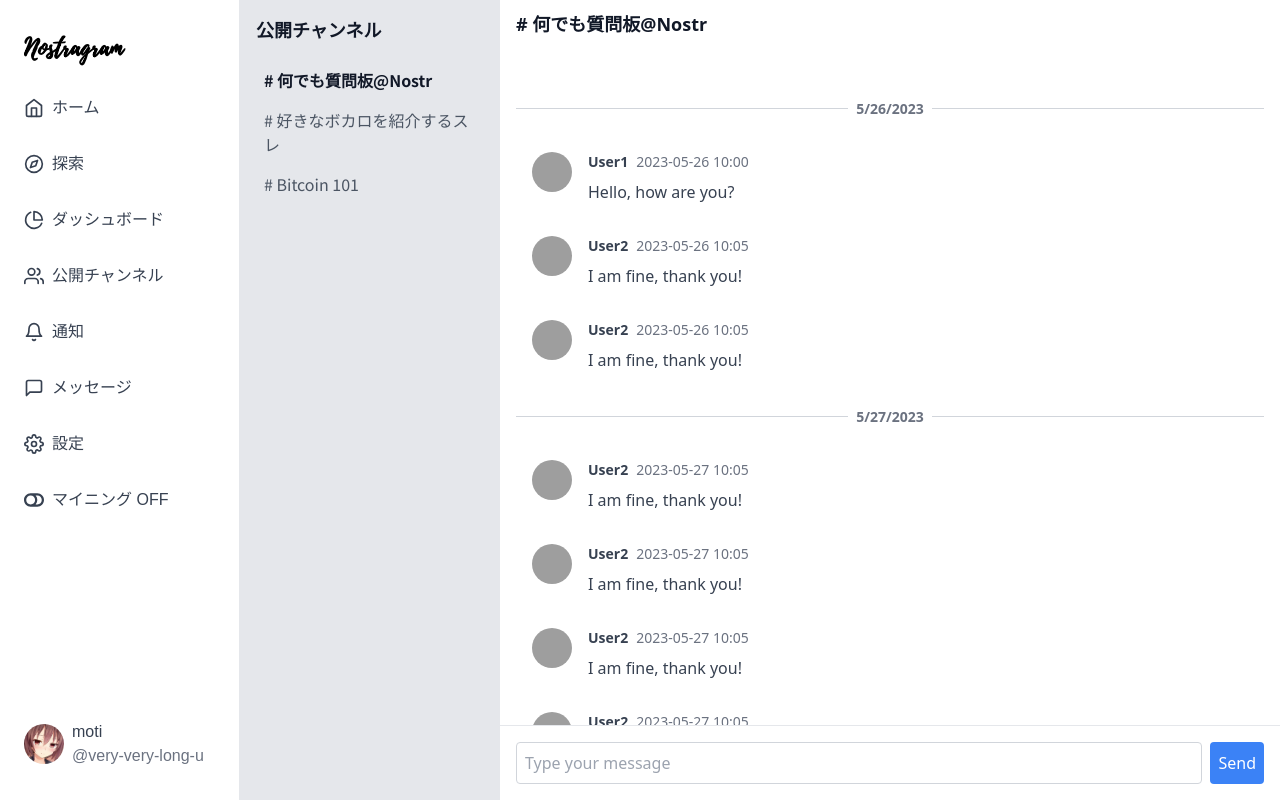
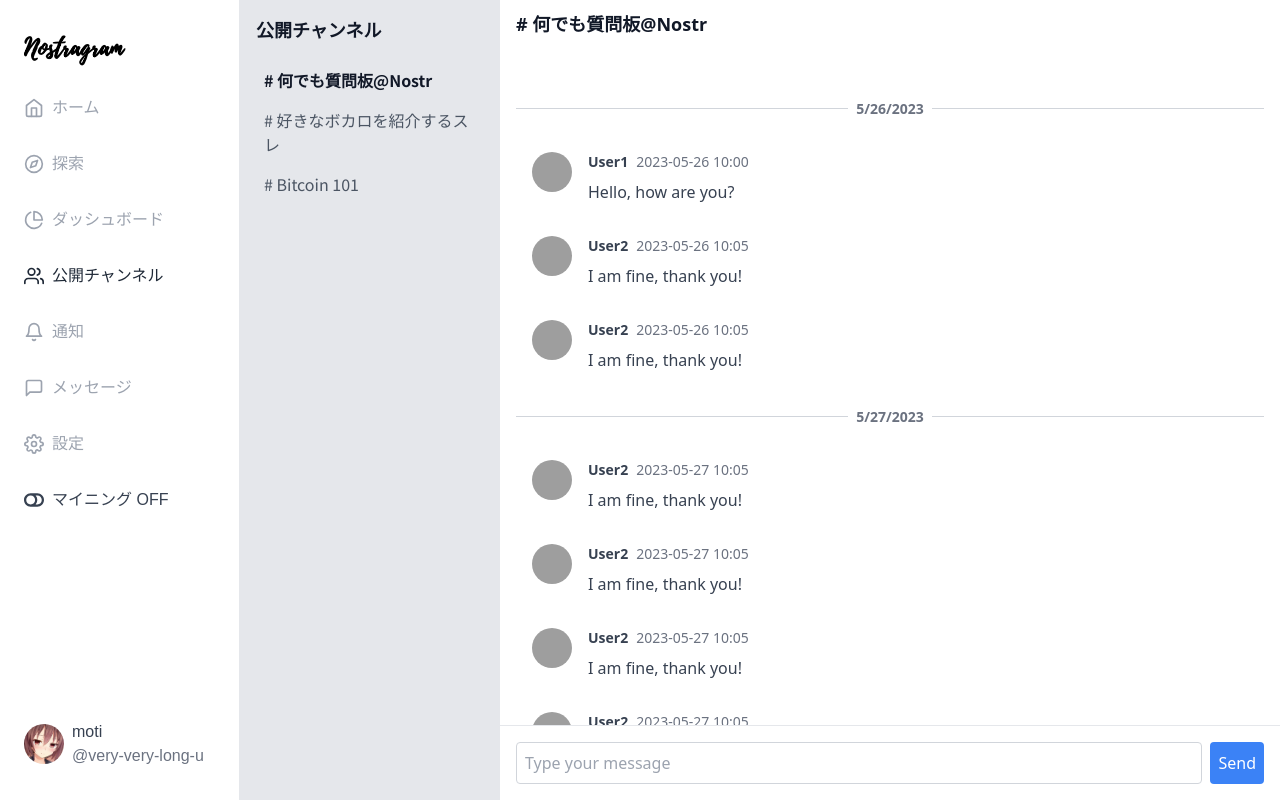
Before and after one commit to motxx/nostr-webclient, a React (Create React App) app: page /public-channel in a window 1280 px wide. Built offline with nearby package versions, Linux system fonts and the light colour scheme; grey boxes are pictures that could not be loaded; a web font is replaced by a local one.

Commit message:
feat: 選択中のナビゲーション項目を強調する

```diff
--- a/src/components/Navigation/Navigation.tsx
+++ b/src/components/Navigation/Navigation.tsx
@@ -1,5 +1,5 @@
 import React, { useEffect, useState } from 'react'
-import { useNavigate } from 'react-router-dom'
+import { useNavigate, useLocation } from 'react-router-dom'
 import { IconType } from 'react-icons'
 import {
   FiHome,
@@ -67,6 +67,7 @@ const Navigation: React.FC<NavigationProps> = ({
 }) => {
   const [isMobile, setIsMobile] = useState(false)
   const navigate = useNavigate()
+  const location = useLocation()
 
   useEffect(() => {
     const handleResize = () => {
@@ -77,6 +78,26 @@ const Navigation: React.FC<NavigationProps> = ({
     window.addEventListener('resize', handleResize)
     return () => window.removeEventListener('resize', handleResize)
   }, [])
+
+  const getActiveItemId = (): NavigationItemId => {
+    const path = location.pathname.substring(1) // Remove leading '/'
+
+    if (path.startsWith('public-channel')) {
+      return 'public-channel'
+    }
+
+    switch (path) {
+      case 'home':
+      case 'explore':
+      case 'dashboard':
+      case 'notification':
+      case 'message':
+      case 'settings':
+        return path as NavigationItemId
+      default:
+        return 'home'
+    }
+  }
 
   const handleNavigate = (to: NavigationItemId) => {
     if (isMobile) {
@@ -96,6 +117,7 @@ const Navigation: React.FC<NavigationProps> = ({
     <NavigationSidebar
       navigationItems={navigationItems}
       user={user}
+      activeItemId={getActiveItemId()}
       onNavigate={handleNavigate}
     />
   )
--- a/src/components/Navigation/NavigationSidebar.tsx
+++ b/src/components/Navigation/NavigationSidebar.tsx
@@ -6,12 +6,14 @@ import { NavigationItem, NavigationItemId } from './Navigation'
 
 interface NavigationSidebarProps {
   navigationItems: NavigationItem[]
+  activeItemId: NavigationItemId
   user: any
   onNavigate: (to: NavigationItemId) => void
 }
 
 const NavigationSidebar: React.FC<NavigationSidebarProps> = ({
   navigationItems,
+  activeItemId,
   user,
   onNavigate,
 }) => {
@@ -20,6 +22,8 @@ const NavigationSidebar: React.FC<NavigationSidebarProps> = ({
   const handleToggleMining = () => {
     setIsMining(!isMining)
   }
+
+  const isActiveItem = (id: NavigationItemId) => id === activeItemId
 
   return (
     <div className="bg-white dark:bg-black w-20 lg:w-60 h-full border-r border-gray-200 dark:border-gray-700 flex flex-col justify-between px-4 py-6 fixed font-mplus-2">
@@ -41,6 +45,7 @@ const NavigationSidebar: React.FC<NavigationSidebarProps> = ({
             icon={item.icon}
             id={item.id}
             label={item.label}
+            active={isActiveItem(item.id)}
             onClick={() => onNavigate(item.id)}
           />
         ))}
--- a/src/components/Navigation/NavigationSidebarItem.tsx
+++ b/src/components/Navigation/NavigationSidebarItem.tsx
@@ -2,12 +2,14 @@ import React from 'react'
 import { NavigationItem } from './Navigation'
 
 interface NavigationSidebarItemProps extends NavigationItem {
+  active: boolean
   onClick: () => void
 }
 
 const NavigationSidebarItem: React.FC<NavigationSidebarItemProps> = ({
   icon: Icon,
   label,
+  active,
   onClick,
 }) => {
   return (
@@ -15,8 +17,14 @@ const NavigationSidebarItem: React.FC<NavigationSidebarItemProps> = ({
       className="flex justify-center lg:justify-start items-center lg:space-x-2 p-2 hover:bg-gray-200 dark:hover:bg-gray-700 text-gray-700 dark:text-gray-300 active:text-gray-400 dark:active:text-gray-400 rounded-md transition cursor-pointer"
       onClick={onClick}
     >
-      <Icon className="text-xl" />
-      <span className="hidden lg:block">{label}</span>
+      <Icon
+        className={`text-xl ${active ? 'text-gray-800 dark:text-white' : 'text-gray-400 dark:text-gray-500'}`}
+      />
+      <span
+        className={`hidden lg:block ${active ? 'text-gray-800 dark:text-white' : 'text-gray-400 dark:text-gray-500'}`}
+      >
+        {label}
+      </span>
     </div>
   )
 }
```
